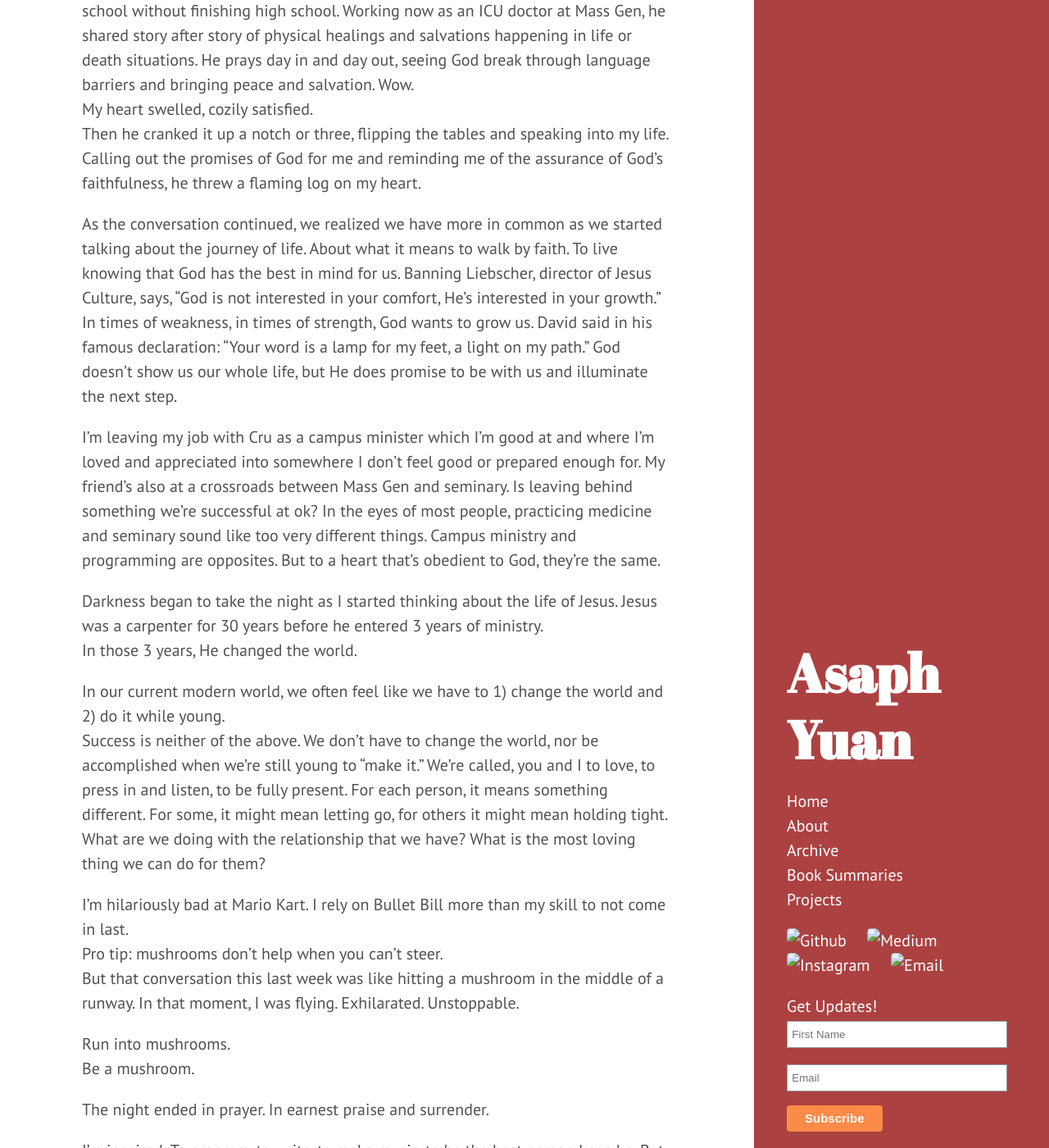
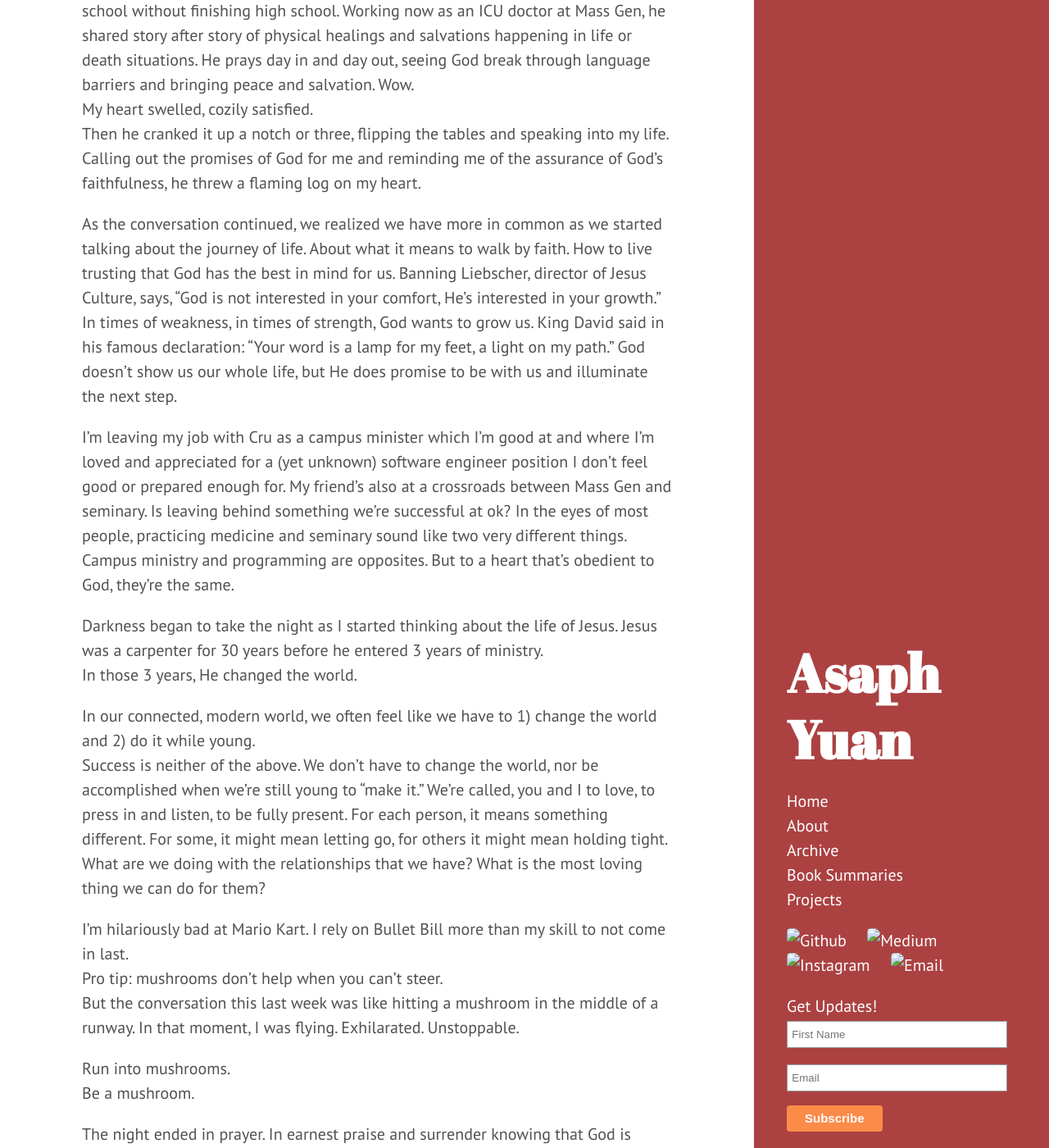
Before and after one commit to asaphy/asaphy.github.io, a Jekyll site: the page built from _posts/2016-5-13-2016.md, in a window 1280 px wide and 1400 px high, scrolled down 302 px. Shown: the whole window at 82% size. Built offline with Jekyll 4.4.1, drawn with Linux system fonts in a browser that asks for light colours; some of the changed text lies outside the part shown.

Commit message:
added hitting mushrooms blog post

```diff
--- a/_posts/2016-5-13-2016.md
+++ b/_posts/2016-5-13-2016.md
@@ -8,28 +8,28 @@ The evening sky was beaming out the last rays of sunshine as we sat out on a por
 My heart swelled, cozily satisfied.
 Then he cranked it up a notch or three, flipping the tables and speaking into my life. Calling out the promises of God for me and reminding me of the assurance of God's faithfulness, he threw a flaming log on my heart.
 
-As the conversation continued, we realized we have more in common as we started talking about the journey of life. About what it means to walk by faith. To live knowing that God has the best in mind for us. Banning Liebscher, director of Jesus Culture, says, "God is not interested in your comfort, He’s interested in your growth.” In times of weakness, in times of strength, God wants to grow us.
-David said in his famous declaration: "Your word is a lamp for my feet, a light on my path.” God doesn’t show us our whole life, but He does promise to be with us and illuminate the next step.
+As the conversation continued, we realized we have more in common as we started talking about the journey of life. About what it means to walk by faith. How to live trusting that God has the best in mind for us. Banning Liebscher, director of Jesus Culture, says, "God is not interested in your comfort, He’s interested in your growth.” In times of weakness, in times of strength, God wants to grow us.
+King David said in his famous declaration: "Your word is a lamp for my feet, a light on my path.” God doesn’t show us our whole life, but He does promise to be with us and illuminate the next step.
 
-I’m leaving my job with Cru as a campus minister which I’m good at and where I’m loved and appreciated into somewhere I don’t feel good or prepared enough for. My friend’s also at a crossroads between Mass Gen and seminary. Is leaving behind something we’re successful at ok? In the eyes of most people, practicing medicine and seminary sound like too very different things. Campus ministry and programming are opposites. But to a heart that’s obedient to God, they’re the same.
+I’m leaving my job with Cru as a campus minister which I’m good at and where I’m loved and appreciated for a (yet unknown) software engineer position I don’t feel good or prepared enough for. My friend’s also at a crossroads between Mass Gen and seminary. Is leaving behind something we’re successful at ok? In the eyes of most people, practicing medicine and seminary sound like two very different things. Campus ministry and programming are opposites. But to a heart that’s obedient to God, they’re the same.
 
 Darkness began to take the night as I started thinking about the life of Jesus.
 Jesus was a carpenter for 30 years before he entered 3 years of ministry.
 In those 3 years, He changed the world.
 
-In our current modern world, we often feel like we have to 1) change the world and 2) do it while young.
+In our connected, modern world, we often feel like we have to 1) change the world and 2) do it while young.
 Success is neither of the above. We don’t have to change the world, nor be accomplished when we’re still young to "make it."
-We’re called, you and I to love, to press in and listen, to be fully present. For each person, it means something different. For some, it might mean letting go, for others it might mean holding tight. What are we doing with the relationship that we have? What is the most loving thing we can do for them?
+We’re called, you and I to love, to press in and listen, to be fully present. For each person, it means something different. For some, it might mean letting go, for others it might mean holding tight. What are we doing with the relationships that we have? What is the most loving thing we can do for them?
 
 I’m hilariously bad at Mario Kart. I rely on Bullet Bill more than my skill to not come in last.
 Pro tip: mushrooms don’t help when you can’t steer.
-But that conversation this last week was like hitting a mushroom in the middle of a runway.
+But the conversation this last week was like hitting a mushroom in the middle of a runway.
 In that moment, I was flying. Exhilarated. Unstoppable.
 
 Run into mushrooms.
 Be a mushroom.
 
-The night ended in prayer. In earnest praise and surrender.
+The night ended in prayer. In earnest praise and surrender knowing that God is worth trusting and following.
 
 I’m inspired: To program, to write, to make music, to be the best person I can be.
 But most importantly, to love.
```
Also changed, not shown: _posts/2016-1-19-2016.md (deleted, +0 -81 lines).
